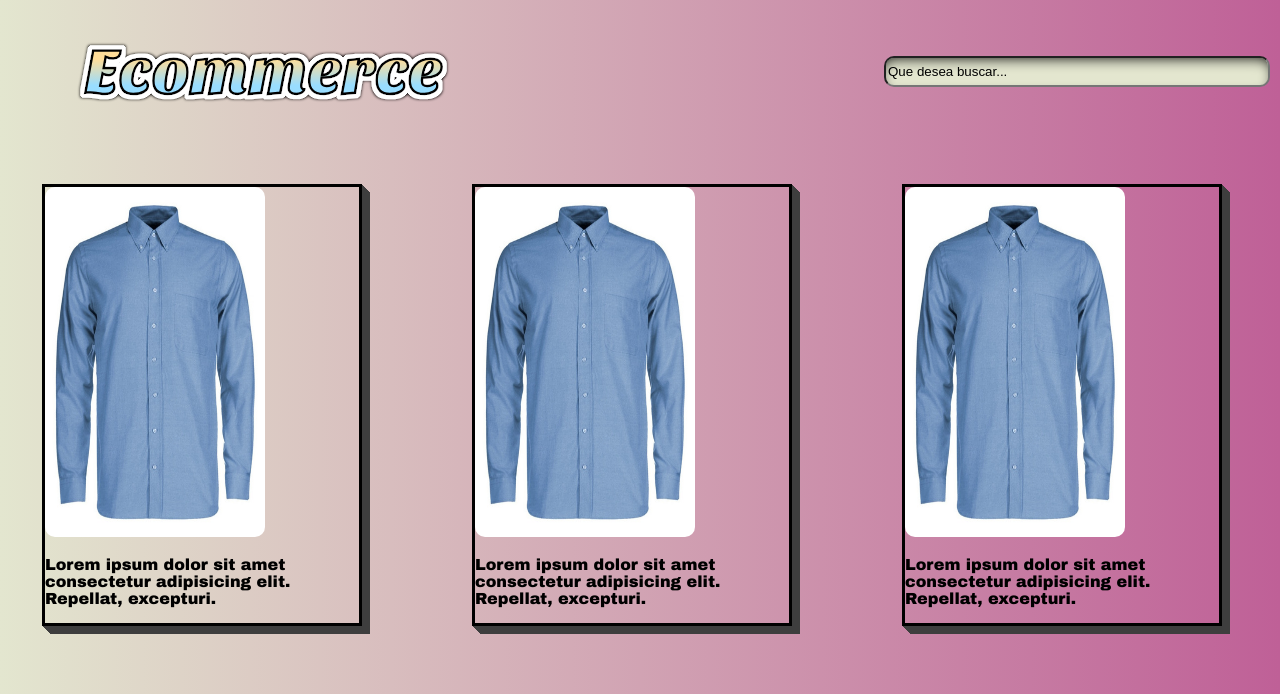
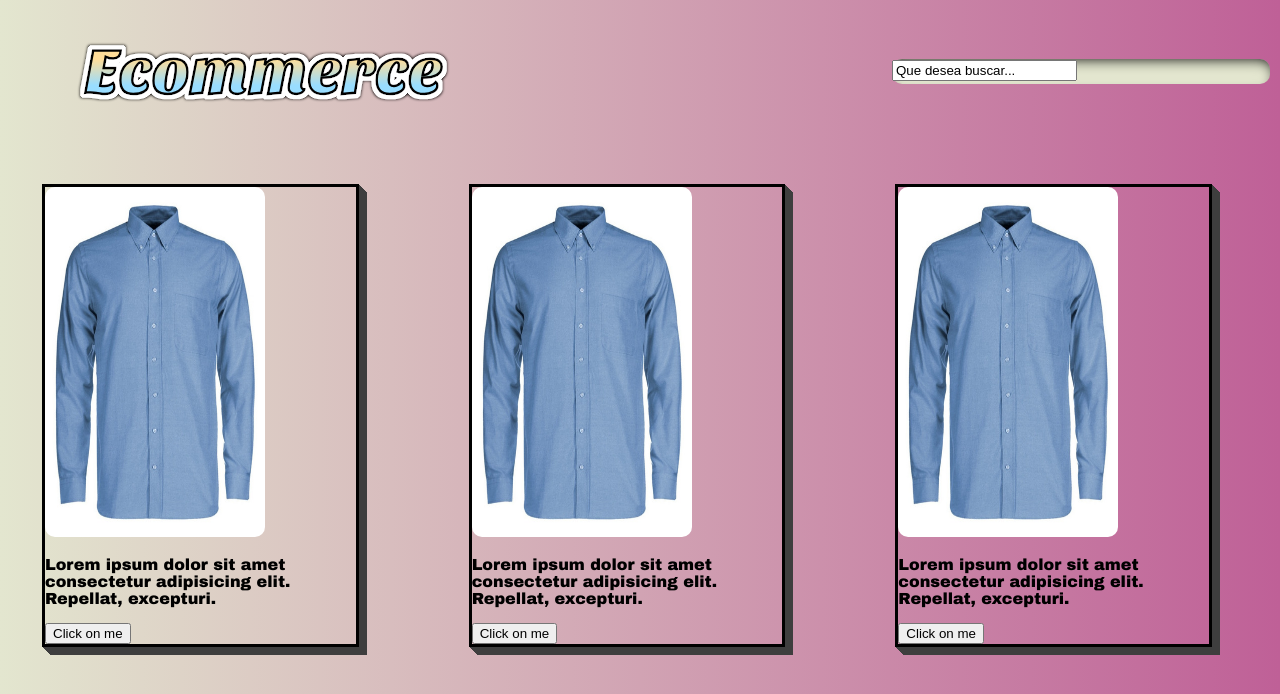
Before and after one commit to martinskerr/ecommerceBasico, a plain HTML site: page index.html in a window 1280 px wide. Shown: the top 694 px of the page. Drawn offline with Linux system fonts and the light colour scheme.

Commit message:
Section Structure Created

```diff
--- a/index.html
+++ b/index.html
@@ -10,7 +10,9 @@
     <link rel="stylesheet" type="text/css" href="style.css">
     <header>
         <img src="imagenes/Ecommerce.svg" alt="Icono">
-        <input type="text" class="inputHeader" value="Que desea buscar...">
+            <div class="inputPrincipal">
+                <input type="text"  value="Que desea buscar...">
+            </div>
     </header>
 
 </head>
@@ -18,11 +20,15 @@
 <body>
 
     <main>
+
+        <div class="containerPrincipal">
+            <section class="container1">
                 <div class="container">
 
                     <div class="box">
                     <img src="imagenes/camisa3.jpg" alt="camisa1" class="boxesPrincipales">
                     <p> Lorem ipsum dolor sit amet consectetur adipisicing elit. Repellat, excepturi. </p>
+                    <button>Click on me</button>
                     </div>
 
                 <div class="box">
@@ -34,42 +40,48 @@
                     <img src="imagenes/camisa3.jpg" alt="camisa2" class="boxesPrincipales">
                     <p> Lorem ipsum dolor sit amet consectetur adipisicing elit. Repellat, excepturi. </p>
                 </div>
+            </section>
+
+            <section class="container2">
+                <div class="container">
 
                     <div class="box">
-                <img src="imagenes/camisa3.jpg" alt="camisa3" class="boxesPrincipales">
+                    <img src="imagenes/camisa3.jpg" alt="camisa1" class="boxesPrincipales">
                     <p> Lorem ipsum dolor sit amet consectetur adipisicing elit. Repellat, excepturi. </p>
+                    <button>Click on me</button>
                     </div>
+
                 <div class="box">
-                <img src="imagenes/camisa3.jpg" alt="camisa3" class="boxesPrincipales">
-                <p> Lorem ipsum dolor sit amet consectetur adipisicing elit. Repellat, excepturi. </p>
-            </div>
-            <div class="box">
-                <img src="imagenes/poleron1.jpg" alt="poleron1" class="boxesPrincipales">
-                <p> Lorem ipsum dolor sit amet consectetur adipisicing elit. Repellat, excepturi. </p>
-            </div>
-            <div class="box">
-                <img src="imagenes/poleron2.png" alt="poleron2" class="boxesPrincipales">
-                <p> Lorem ipsum dolor sit amet consectetur adipisicing elit. Repellat, excepturi. </p>
-            </div>
-            <div class="box">
-                <img src="imagenes/poleron3.webp" alt="poleron3" class="boxesPrincipales">
-                <p> Lorem ipsum dolor sit amet consectetur adipisicing elit. Repellat, excepturi. </p>
-            </div>
-            <div class="box">
-                <img src="imagenes/poleron4.webp" alt="poleron4" class="boxesPrincipales">
-                <p> Lorem ipsum dolor sit amet consectetur adipisicing elit. Repellat, excepturi. </p>
-            </div>
-            <div class="box">
-                <img src="imagenes/poleron2.png" alt="poleron2" class="boxesPrincipales">
+                    <img src="imagenes/camisa3.jpg" alt="camisa1" class="boxesPrincipales">
                     <p> Lorem ipsum dolor sit amet consectetur adipisicing elit. Repellat, excepturi. </p>
                 </div>
 
                 <div class="box">
-                <img src="imagenes/poleron2.png" alt="poleron2" class="boxesPrincipales">
+                    <img src="imagenes/camisa3.jpg" alt="camisa2" class="boxesPrincipales">
                     <p> Lorem ipsum dolor sit amet consectetur adipisicing elit. Repellat, excepturi. </p>
                 </div>
+            </section>
+
+            <section class="container3">
+                <div class="container">
+
+                    <div class="box">
+                    <img src="imagenes/camisa3.jpg" alt="camisa1" class="boxesPrincipales">
+                    <p> Lorem ipsum dolor sit amet consectetur adipisicing elit. Repellat, excepturi. </p>
+                    <button>Click on me</button>
                     </div>
 
+                <div class="box">
+                    <img src="imagenes/camisa3.jpg" alt="camisa1" class="boxesPrincipales">
+                    <p> Lorem ipsum dolor sit amet consectetur adipisicing elit. Repellat, excepturi. </p>
+                </div>
+
+                <div class="box">
+                    <img src="imagenes/camisa3.jpg" alt="camisa2" class="boxesPrincipales">
+                    <p> Lorem ipsum dolor sit amet consectetur adipisicing elit. Repellat, excepturi. </p>
+                </div>
+            </section>
+        </div>
 
     </main>
 
--- a/style.css
+++ b/style.css
@@ -27,13 +27,15 @@ header{
     margin: 10px;
 
 }
-
-.inputHeader{
+.inputPrincipal{
+    width: 100%;
+    height: 25px;
     border-radius: 10px;
     background-color:#E3E6CF;
     width: 30%;
     height: 25px;
-    animation:shadow-inset-top 0.4s linear both} @keyframes shadow-inset-top{0%{box-shadow:inset 0 0 0 0 transparent}100%{box-shadow:inset 0 6px 14px -6px rgba(0,0,0,1)}
+    justify-content: center;
+    animation:shadow-inset-top 0.4s linear both} @keyframes shadow-inset-top{0%{box-shadow:inset 0 0 0 0 transparent}100%{box-shadow:inset 0 6px 14px -6px rgba(0,0,0,1)};
 }
 
 a{
@@ -43,10 +45,10 @@ a{
 
 }
 
-
-.container {
+.containerPrincipal{
+    margin: auto;
     display: grid;
-    grid-template-columns: 1fr 1fr 1fr;
+    grid-template-columns: auto auto auto auto;
     grid-template-rows: auto;
     grid-area: main;
     grid-template-rows: repeat(2, 1fr);
@@ -56,6 +58,7 @@ a{
     grid-row-gap: 5px;
 
 }
+
 .boxesPrincipales{
     width: 220px;
     height: 350px;
@@ -69,9 +72,12 @@ a{
     border-right: 3px solid black;
     border-bottom: 3px solid black;
     border-left: 3px solid black;
+
     margin: 50px;
     animation:shadow-pop-bottom-right 0.4s linear both} @keyframes shadow-pop-bottom-right{0%{box-shadow:0 0 #3e3e3e,0 0 #3e3e3e,0 0 #3e3e3e,0 0 #3e3e3e,0 0 #3e3e3e,0 0 #3e3e3e,0 0 #3e3e3e,0 0 #3e3e3e;transform:translateX(0) translateY(0)}100%{box-shadow:1px 1px #3e3e3e,2px 2px #3e3e3e,3px 3px #3e3e3e,4px 4px #3e3e3e,5px 5px #3e3e3e,6px 6px #3e3e3e,7px 7px #3e3e3e,8px 8px #3e3e3e;transform:translateX(-8px) translateY(-8px)}
+
 }
+
 .git{
     width: 2%;
     height: 2%;
@@ -81,7 +87,7 @@ a{
     background-color: #333;
     color: #fff;
     text-align: center;
-    line-height: 30px;
+    line-height: 0px;
     position: fixed;
     bottom: 0;
     width: 100%;
```
Lines whose indentation alone changed are shown as unchanged.
